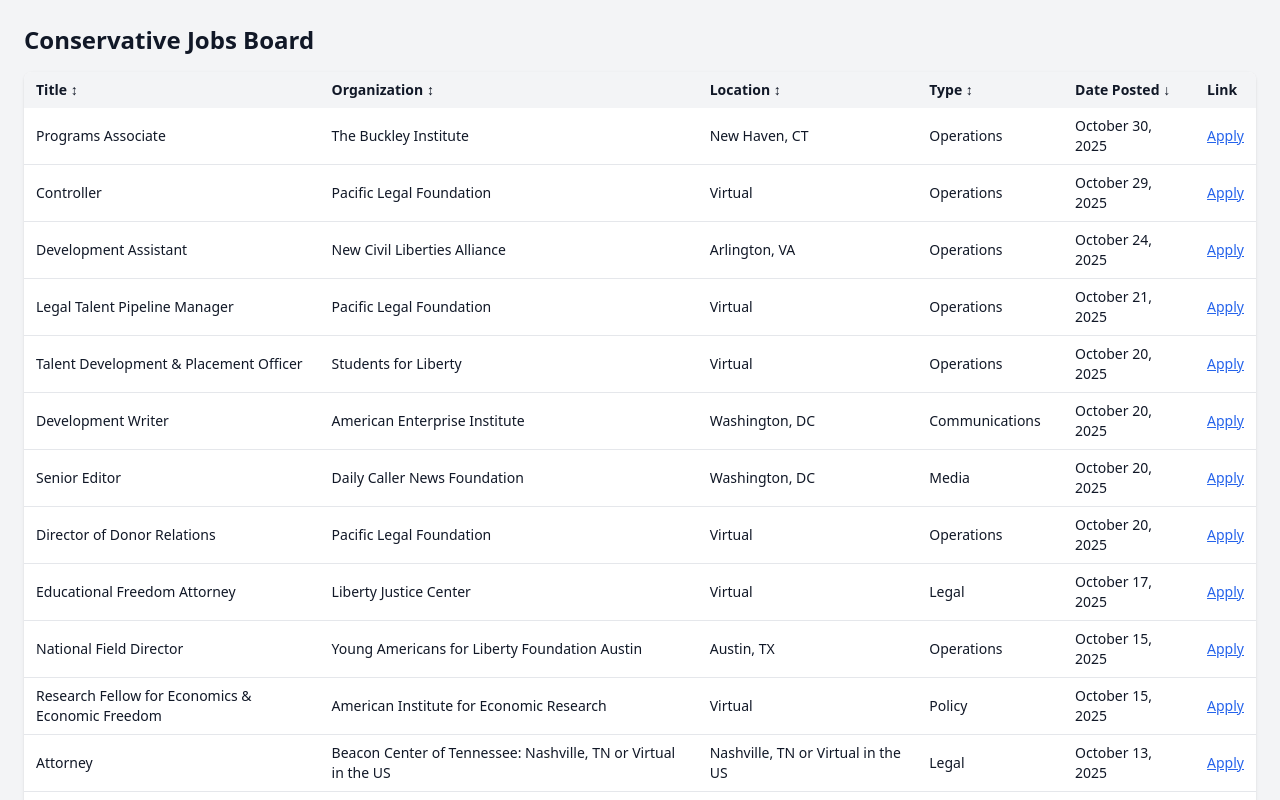
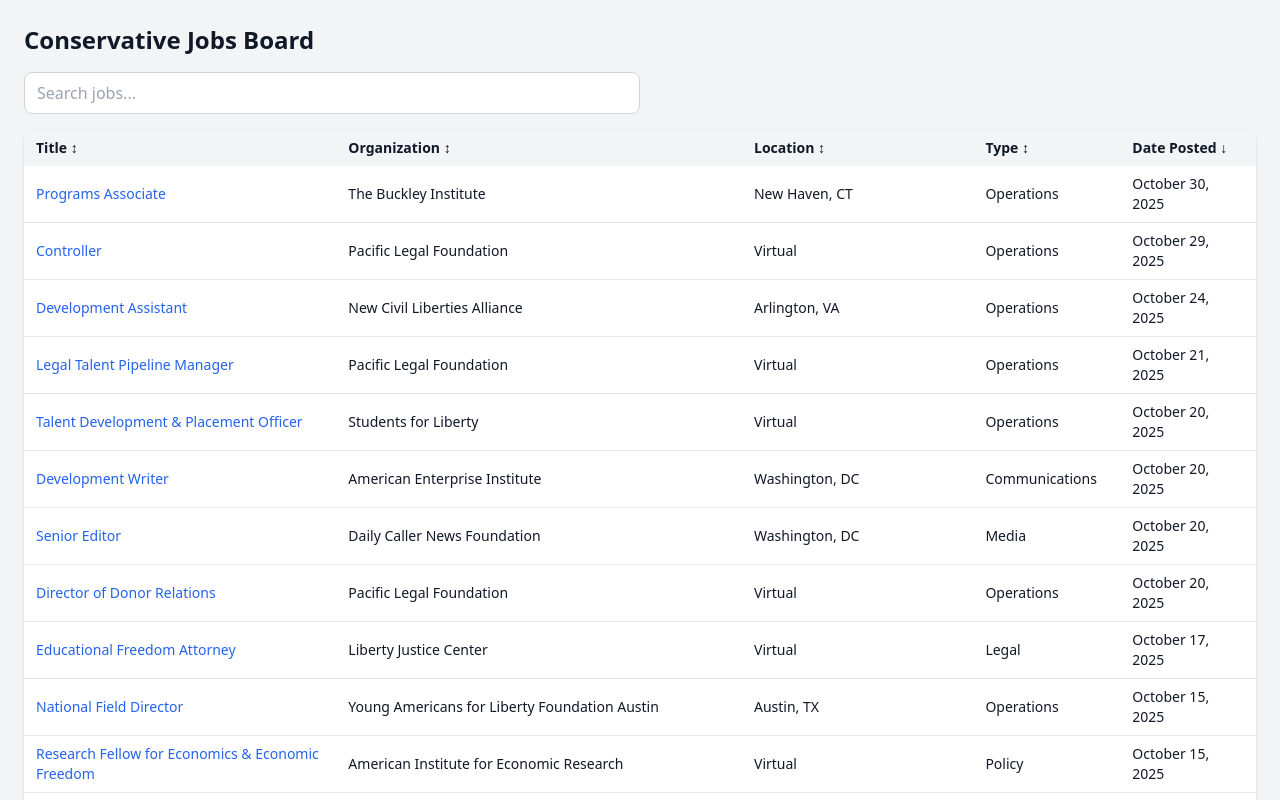
Before and after one commit to fmb15661/conservative-jobs-board, a React (Create React App) app in the folder frontend/: page / in a window 1280 px wide. Shown: the top 800 px of the page. Built offline with nearby package versions, Linux system fonts and the light colour scheme.

Commit message:
Restore search bar, make titles clickable, keep type and sorting

```diff
--- a/frontend/src/App.jsx
+++ b/frontend/src/App.jsx
@@ -6,6 +6,7 @@
     key: "date_posted",
     direction: "desc",
   });
+  const [query, setQuery] = useState("");
 
   useEffect(() => {
     async function loadJobs() {
@@ -57,8 +58,19 @@
     return value;
   }
 
+  const filtered = useMemo(() => {
+    if (!query) return jobs;
+    const q = query.toLowerCase();
+    return jobs.filter(
+      (j) =>
+        j.title.toLowerCase().includes(q) ||
+        j.organization.toLowerCase().includes(q) ||
+        j.location.toLowerCase().includes(q)
+    );
+  }, [jobs, query]);
+
   const sorted = useMemo(() => {
-    const arr = [...jobs];
+    const arr = [...filtered];
     const { key, direction } = sortConfig;
     const dir = direction === "asc" ? 1 : -1;
 
@@ -75,7 +87,7 @@
       return dir * String(a[key] || "").localeCompare(String(b[key] || ""));
     });
     return arr;
-  }, [jobs, sortConfig]);
+  }, [filtered, sortConfig]);
 
   function toggleSort(key) {
     setSortConfig((prev) => {
@@ -99,6 +111,18 @@
       <h1 className="text-2xl font-bold mb-4">
         Conservative Jobs Board
       </h1>
+
+      {/* Search bar */}
+      <div className="mb-4">
+        <input
+          type="text"
+          placeholder="Search jobs..."
+          value={query}
+          onChange={(e) => setQuery(e.target.value)}
+          className="w-full md:w-1/2 border border-gray-300 rounded-lg px-3 py-2 focus:outline-none focus:ring focus:border-blue-500"
+        />
+      </div>
+
       <div className="overflow-x-auto bg-white rounded-lg shadow">
         <table className="min-w-full text-sm text-left">
           <thead className="bg-gray-100">
@@ -133,39 +157,37 @@
               >
                 Date Posted {arrow("date_posted")}
               </th>
-              <th className="px-3 py-2">Link</th>
             </tr>
           </thead>
           <tbody>
             {sorted.map((job, i) => (
               <tr key={i} className="border-b hover:bg-gray-50">
-                <td className="px-3 py-2 font-medium">{job.title}</td>
+                <td className="px-3 py-2 font-medium">
+                  {job.link && job.link !== "#" ? (
+                    <a
+                      href={job.link}
+                      target="_blank"
+                      rel="noreferrer"
+                      className="text-blue-600 hover:underline"
+                    >
+                      {job.title}
+                    </a>
+                  ) : (
+                    job.title
+                  )}
+                </td>
                 <td className="px-3 py-2">{job.organization}</td>
                 <td className="px-3 py-2">{job.location}</td>
                 <td className="px-3 py-2">{job.type}</td>
                 <td className="px-3 py-2">
                   {formatDate(job.date_posted)}
                 </td>
-                <td className="px-3 py-2">
-                  {job.link && job.link !== "#" ? (
-                    <a
-                      href={job.link}
-                      target="_blank"
-                      rel="noreferrer"
-                      className="text-blue-600 underline"
-                    >
-                      Apply
-                    </a>
-                  ) : (
-                    "N/A"
-                  )}
-                </td>
               </tr>
             ))}
             {sorted.length === 0 && (
               <tr>
                 <td
-                  colSpan="6"
+                  colSpan="5"
                   className="text-center py-6 text-gray-500"
                 >
                   No jobs found.
@@ -175,6 +197,7 @@
           </tbody>
         </table>
       </div>
+
       <p className="text-xs text-gray-500 mt-2">
         Click any column header to sort ↑↓
       </p>
```
